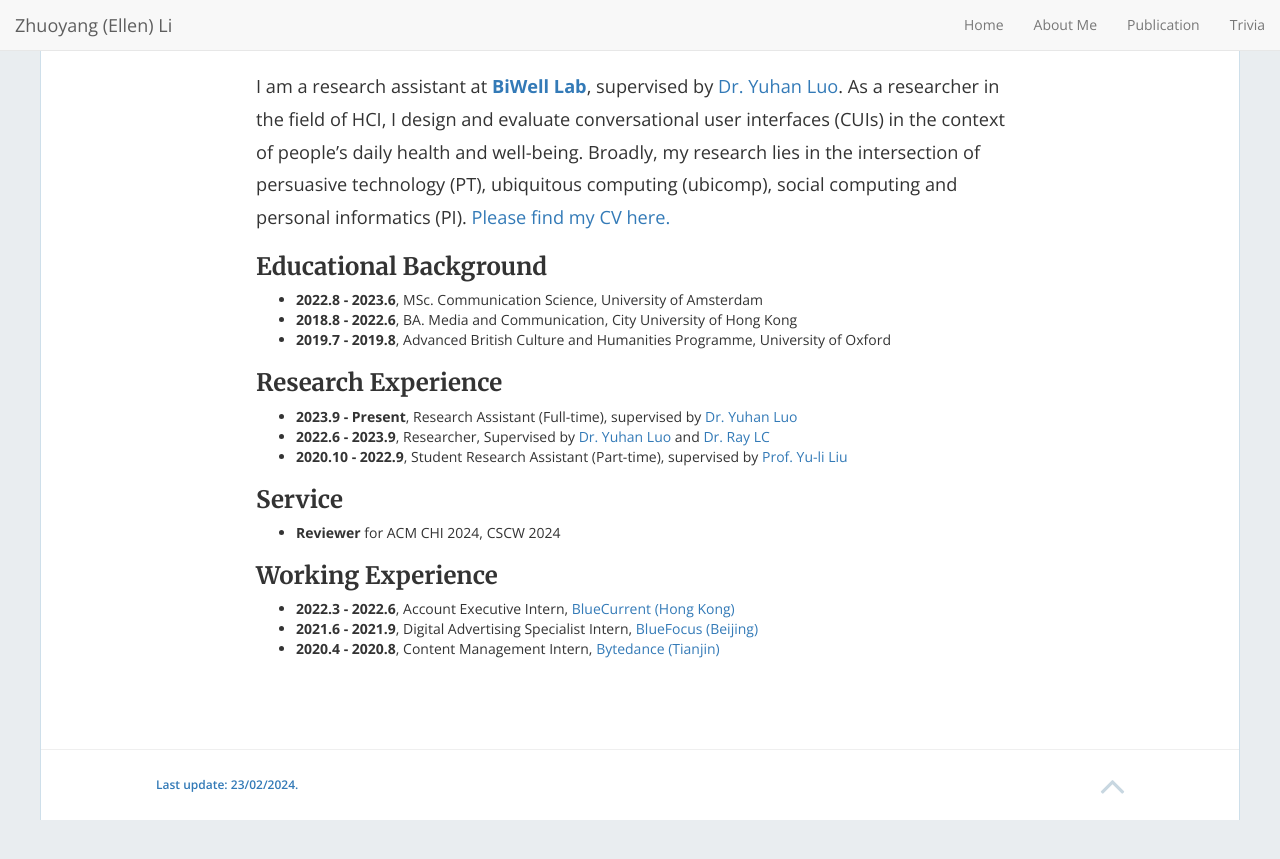
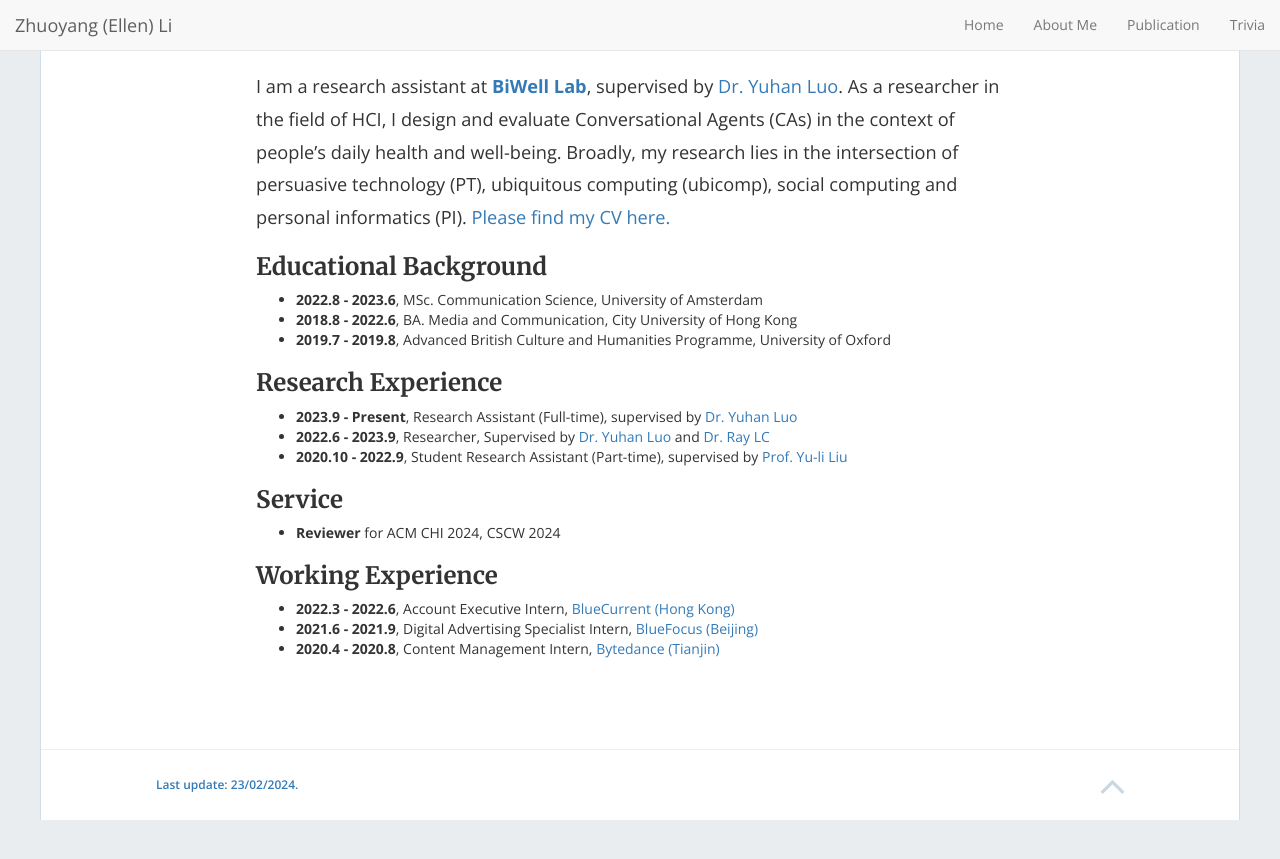
Before and after one commit to jamigibbs/phantom, a Jekyll site: the page built from about.md, in a window 1280 px wide. Shown: the top 859 px of the page. Built offline with Jekyll 4.4.1, drawn with Linux system fonts in a browser that asks for light colours; nearby versions of some CDN libraries.

Commit message:
Update about.md

```diff
--- a/about.md
+++ b/about.md
@@ -4,7 +4,7 @@
 permalink: /about/
 ---
 
-I am a research assistant at [**BiWell Lab**](https://yuhanlolo.github.io/me/lab.html), supervised by [Dr. Yuhan Luo](https://yuhanlolo.github.io/me/). As a researcher in the field of HCI, I design and evaluate conversational user interfaces (CUIs) in the context of people's daily health and well-being. Broadly, my research lies in the intersection of persuasive technology (PT), ubiquitous computing (ubicomp), social computing and personal informatics (PI).
+I am a research assistant at [**BiWell Lab**](https://yuhanlolo.github.io/me/lab.html), supervised by [Dr. Yuhan Luo](https://yuhanlolo.github.io/me/). As a researcher in the field of HCI, I design and evaluate Conversational Agents (CAs) in the context of people's daily health and well-being. Broadly, my research lies in the intersection of persuasive technology (PT), ubiquitous computing (ubicomp), social computing and personal informatics (PI).
 [Please find my CV here.](img/Resume-0312.pdf)
 
 
```
